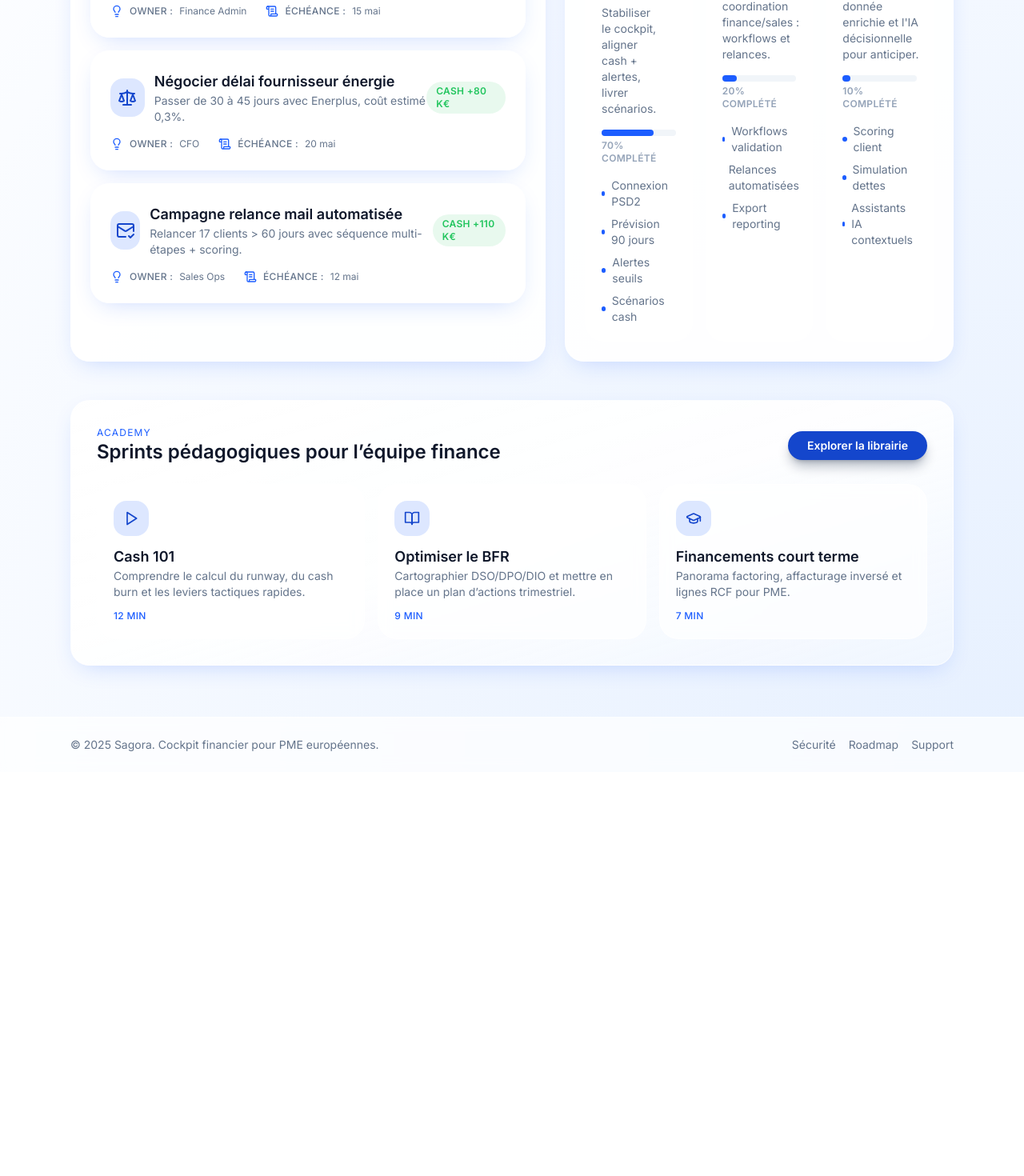
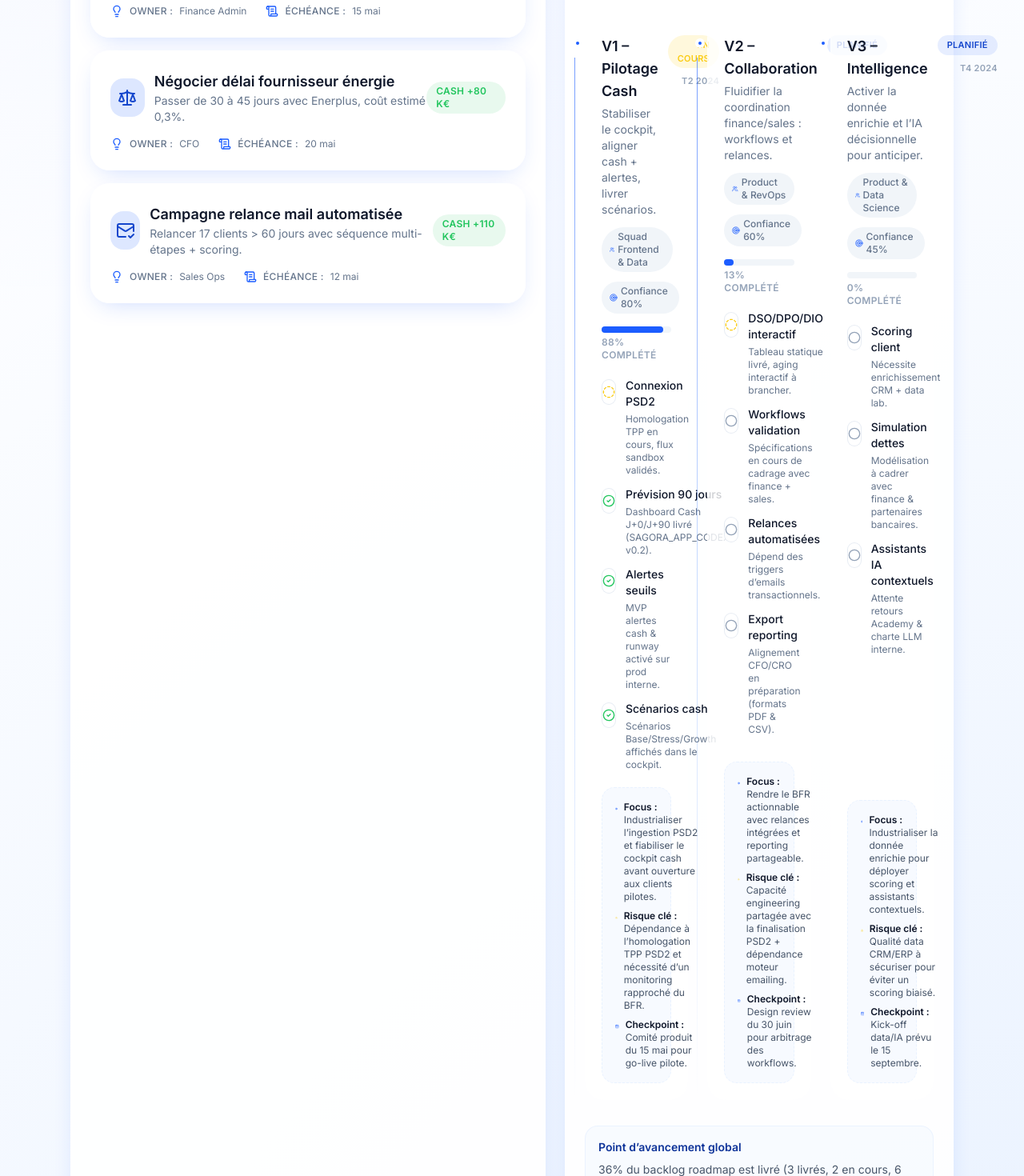
Before and after one commit to Robiin1199/SagoraAI, a Next.js app: page / in a window 1280 px wide. Shown: the part 1908-3378 px from the top of the page at 80% size. Before the commit the page ends 2873 px from the top, so only its background shows below. Built offline with nearby package versions, Linux system fonts and the light colour scheme.

Commit message:
feat: enrich roadmap with annotated timeline

```diff
--- a/components/roadmap.tsx
+++ b/components/roadmap.tsx
@@ -1,38 +1,126 @@
+import { AlertTriangle, CalendarCheck, CheckCircle2, Circle, CircleDashed, Target, Users } from "lucide-react";
+
 import { cn } from "@/lib/utils";
 
 type RoadmapStatus = "done" | "progress" | "planned";
 
-const roadmap: Array<{
+type RoadmapItemStatus = "done" | "progress" | "planned";
+
+type RoadmapItem = {
+  label: string;
+  status: RoadmapItemStatus;
+  note?: string;
+};
+
+type RoadmapStep = {
   title: string;
   description: string;
   status: RoadmapStatus;
   target: string;
-  progress: number;
-  items: string[];
-}> = [
+  owner: string;
+  confidence: string;
+  focus: string;
+  risk: string;
+  checkpoint: string;
+  items: RoadmapItem[];
+};
+
+type RoadmapTotals = Record<RoadmapItemStatus | "total", number>;
+
+const roadmap: RoadmapStep[] = [
   {
     title: "V1 – Pilotage Cash",
     description: "Stabiliser le cockpit, aligner cash + alertes, livrer scénarios.",
     status: "progress",
     target: "T2 2024",
-    progress: 70,
-    items: ["Connexion PSD2", "Prévision 90 jours", "Alertes seuils", "Scénarios cash"]
+    owner: "Squad Frontend & Data",
+    confidence: "80%",
+    focus: "Industrialiser l’ingestion PSD2 et fiabiliser le cockpit cash avant ouverture aux clients pilotes.",
+    risk: "Dépendance à l’homologation TPP PSD2 et nécessité d’un monitoring rapproché du BFR.",
+    checkpoint: "Comité produit du 15 mai pour go-live pilote.",
+    items: [
+      {
+        label: "Connexion PSD2",
+        status: "progress",
+        note: "Homologation TPP en cours, flux sandbox validés."
+      },
+      {
+        label: "Prévision 90 jours",
+        status: "done",
+        note: "Dashboard Cash J+0/J+90 livré (SAGORA_APP_CODEX v0.2)."
+      },
+      {
+        label: "Alertes seuils",
+        status: "done",
+        note: "MVP alertes cash & runway activé sur prod interne."
+      },
+      {
+        label: "Scénarios cash",
+        status: "done",
+        note: "Scénarios Base/Stress/Growth affichés dans le cockpit."
+      }
+    ]
   },
   {
     title: "V2 – Collaboration",
     description: "Fluidifier la coordination finance/sales : workflows et relances.",
     status: "planned",
     target: "T3 2024",
-    progress: 20,
-    items: ["Workflows validation", "Relances automatisées", "Export reporting"]
+    owner: "Product & RevOps",
+    confidence: "60%",
+    focus: "Rendre le BFR actionnable avec relances intégrées et reporting partageable.",
+    risk: "Capacité engineering partagée avec la finalisation PSD2 + dépendance moteur emailing.",
+    checkpoint: "Design review du 30 juin pour arbitrage des workflows.",
+    items: [
+      {
+        label: "DSO/DPO/DIO interactif",
+        status: "progress",
+        note: "Tableau statique livré, aging interactif à brancher."
+      },
+      {
+        label: "Workflows validation",
+        status: "planned",
+        note: "Spécifications en cours de cadrage avec finance + sales."
+      },
+      {
+        label: "Relances automatisées",
+        status: "planned",
+        note: "Dépend des triggers d’emails transactionnels."
+      },
+      {
+        label: "Export reporting",
+        status: "planned",
+        note: "Alignement CFO/CRO en préparation (formats PDF & CSV)."
+      }
+    ]
   },
   {
     title: "V3 – Intelligence",
-    description: "Activer la donnée enrichie et l'IA décisionnelle pour anticiper.",
+    description: "Activer la donnée enrichie et l’IA décisionnelle pour anticiper.",
     status: "planned",
     target: "T4 2024",
-    progress: 10,
-    items: ["Scoring client", "Simulation dettes", "Assistants IA contextuels"]
+    owner: "Product & Data Science",
+    confidence: "45%",
+    focus: "Industrialiser la donnée enrichie pour déployer scoring et assistants contextuels.",
+    risk: "Qualité data CRM/ERP à sécuriser pour éviter un scoring biaisé.",
+    checkpoint: "Kick-off data/IA prévu le 15 septembre.",
+    items: [
+      {
+        label: "Scoring client",
+        status: "planned",
+        note: "Nécessite enrichissement CRM + data lab."
+      },
+      {
+        label: "Simulation dettes",
+        status: "planned",
+        note: "Modélisation à cadrer avec finance & partenaires bancaires."
+      },
+      {
+        label: "Assistants IA contextuels",
+        status: "planned",
+        note: "Attente retours Academy & charte LLM interne."
+      }
+    ]
   }
 ];
 
@@ -51,27 +139,117 @@ const statusConfig: Record<RoadmapStatus, { label: string; className: string }>
   }
 };
 
+const itemStatusConfig: Record<
+  RoadmapItemStatus,
+  { label: string; className: string; icon: typeof CheckCircle2 }
+> = {
+  done: {
+    label: "Livré",
+    className: "text-success",
+    icon: CheckCircle2
+  },
+  progress: {
+    label: "En cours",
+    className: "text-warning",
+    icon: CircleDashed
+  },
+  planned: {
+    label: "Planifié",
+    className: "text-slate-400",
+    icon: Circle
+  }
+};
+
+const computeProgress = (items: RoadmapItem[]): number => {
+  if (!items.length) {
+    return 0;
+  }
+
+  const score = items.reduce((acc, item) => {
+    if (item.status === "done") {
+      return acc + 1;
+    }
+
+    if (item.status === "progress") {
+      return acc + 0.5;
+    }
+
+    return acc;
+  }, 0);
+
+  return Math.round((score / items.length) * 100);
+};
+
 export function Roadmap() {
+  const totals = roadmap.reduce<RoadmapTotals>(
+    (acc, step) => {
+      step.items.forEach((item) => {
+        acc.total += 1;
+        acc[item.status] += 1;
+      });
+
+      return acc;
+    },
+    { done: 0, progress: 0, planned: 0, total: 0 } satisfies RoadmapTotals
+  );
+
+  const overallProgress = totals.total
+    ? Math.round(((totals.done + totals.progress * 0.5) / totals.total) * 100)
+    : 0;
+
   return (
     <section className="rounded-3xl border border-white/60 bg-white/90 p-6 shadow-card dark:border-slate-800 dark:bg-slate-900/80">
-      <header className="flex items-center justify-between">
+      <header className="flex flex-col gap-4 md:flex-row md:items-center md:justify-between">
         <div>
           <p className="text-xs uppercase tracking-widest text-primary-500">Roadmap produit</p>
           <h2 className="text-xl font-semibold text-slate-900 dark:text-white">Cap sur 12 mois de pilotage financier</h2>
+          <p className="mt-2 text-sm text-slate-500 dark:text-slate-400">
+            Vue annotée des jalons clés, avec focus, risques et checkpoints pour aligner les équipes finance, data et produit.
+          </p>
         </div>
-        <span className="rounded-full bg-primary-500/10 px-3 py-1 text-xs font-semibold uppercase tracking-wide text-primary-600">
+        <div className="flex flex-wrap items-center gap-2 text-xs">
+          <span className="rounded-full bg-primary-500/10 px-3 py-1 font-semibold uppercase tracking-wide text-primary-600">
             Rolling 90 jours
           </span>
+          <span className="rounded-full border border-primary-100 px-3 py-1 font-semibold uppercase tracking-wide text-primary-500 dark:border-primary-500/40 dark:text-primary-300">
+            Dernière revue : 8 mai 2024
+          </span>
+        </div>
       </header>
-      <div className="mt-6 grid gap-4 md:grid-cols-3">
-        {roadmap.map((step) => {
+
+      <div className="mt-6 flex flex-wrap gap-4 text-xs text-slate-500 dark:text-slate-400">
+        {Object.entries(itemStatusConfig).map(([key, value]) => {
+          const Icon = value.icon;
+          return (
+            <span
+              key={key}
+              className="inline-flex items-center gap-1 rounded-full border border-slate-200/80 bg-white/70 px-3 py-1 dark:border-slate-700 dark:bg-slate-900/70"
+            >
+              <Icon className={cn("h-3.5 w-3.5", value.className)} />
+              {value.label}
+            </span>
+          );
+        })}
+      </div>
+
+      <div className="relative mt-8 grid gap-6 lg:grid-cols-3">
+        {roadmap.map((step, index) => {
           const status = statusConfig[step.status];
+          const progress = computeProgress(step.items);
+
           return (
             <article
               key={step.title}
-              className="flex flex-col gap-4 rounded-3xl border border-white/60 bg-white/70 p-5 dark:border-slate-800/60 dark:bg-slate-900/70"
+              className="relative flex h-full flex-col gap-5 rounded-3xl border border-white/60 bg-white/80 p-5 dark:border-slate-800/60 dark:bg-slate-900/70"
             >
-              <div className="flex items-start justify-between gap-2">
+              <span className="absolute -left-4 top-6 hidden h-3 w-3 rounded-full border-4 border-white bg-primary-500 dark:border-slate-900 dark:bg-primary-400 lg:block" />
+              {index < roadmap.length - 1 ? (
+                <span className="absolute -left-[14px] top-12 hidden h-[calc(100%-3rem)] w-px bg-gradient-to-b from-primary-500/60 via-primary-400/30 to-transparent dark:from-primary-400/70 dark:via-primary-400/20 lg:block" />
+              ) : null}
+
+              <div className="flex flex-col gap-4">
+                <div className="flex flex-col gap-3">
+                  <div className="flex items-start justify-between gap-3">
                     <div>
                       <h3 className="text-lg font-semibold text-slate-900 dark:text-white">{step.title}</h3>
                       <p className="mt-1 text-sm text-slate-500 dark:text-slate-400">{step.description}</p>
@@ -88,27 +266,85 @@ export function Roadmap() {
                       <span className="text-[11px] font-semibold uppercase tracking-wide text-slate-400">{step.target}</span>
                     </div>
                   </div>
+                  <div className="flex flex-wrap items-center gap-3 text-xs font-medium text-slate-500 dark:text-slate-400">
+                    <span className="inline-flex items-center gap-1 rounded-full bg-slate-100 px-2.5 py-1 dark:bg-slate-800/60">
+                      <Users className="h-3.5 w-3.5 text-primary-500" /> {step.owner}
+                    </span>
+                    <span className="inline-flex items-center gap-1 rounded-full bg-slate-100 px-2.5 py-1 dark:bg-slate-800/60">
+                      <Target className="h-3.5 w-3.5 text-primary-500" /> Confiance {step.confidence}
+                    </span>
+                  </div>
+                </div>
+
                 <div>
                   <div className="h-2 rounded-full bg-slate-100 dark:bg-slate-800">
                     <div
                       className="h-full rounded-full bg-primary-500 transition-all dark:bg-primary-400"
-                    style={{ width: `${step.progress}%` }}
+                      style={{ width: `${progress}%` }}
                     />
                   </div>
-                <p className="mt-1 text-xs font-semibold uppercase tracking-wide text-slate-400">{step.progress}% complété</p>
+                  <p className="mt-1 text-xs font-semibold uppercase tracking-wide text-slate-400">{progress}% complété</p>
                 </div>
-              <ul className="space-y-2 text-sm text-slate-500 dark:text-slate-400">
-                {step.items.map((item) => (
-                  <li key={item} className="flex items-center gap-2">
-                    <span className="h-1.5 w-1.5 rounded-full bg-primary-500" />
-                    {item}
+              </div>
+
+              <ul className="space-y-3">
+                {step.items.map((item) => {
+                  const itemStatus = itemStatusConfig[item.status];
+                  const Icon = itemStatus.icon;
+
+                  return (
+                    <li key={item.label} className="flex gap-3">
+                      <span
+                        className={cn(
+                          "mt-0.5 flex h-8 w-8 items-center justify-center rounded-full border border-slate-200/80 bg-white/90 dark:border-slate-700 dark:bg-slate-900/70",
+                          itemStatus.className
+                        )}
+                      >
+                        <Icon className="h-4 w-4" />
+                      </span>
+                      <div className="space-y-1">
+                        <p className="text-sm font-medium text-slate-900 dark:text-white">{item.label}</p>
+                        {item.note ? (
+                          <p className="text-xs text-slate-500 dark:text-slate-400">{item.note}</p>
+                        ) : null}
+                      </div>
                     </li>
-                ))}
+                  );
+                })}
               </ul>
+
+              <div className="mt-auto grid gap-2 rounded-2xl border border-dashed border-primary-100/80 bg-primary-50/60 p-4 text-xs text-slate-600 dark:border-primary-500/30 dark:bg-slate-900/50 dark:text-slate-300">
+                <p className="flex items-start gap-2">
+                  <Target className="mt-0.5 h-4 w-4 text-primary-500" />
+                  <span>
+                    <span className="font-semibold text-slate-900 dark:text-white">Focus :</span> {step.focus}
+                  </span>
+                </p>
+                <p className="flex items-start gap-2">
+                  <AlertTriangle className="mt-0.5 h-4 w-4 text-warning" />
+                  <span>
+                    <span className="font-semibold text-slate-900 dark:text-white">Risque clé :</span> {step.risk}
+                  </span>
+                </p>
+                <p className="flex items-start gap-2">
+                  <CalendarCheck className="mt-0.5 h-4 w-4 text-primary-500" />
+                  <span>
+                    <span className="font-semibold text-slate-900 dark:text-white">Checkpoint :</span> {step.checkpoint}
+                  </span>
+                </p>
+              </div>
             </article>
           );
         })}
       </div>
+
+      <footer className="mt-8 rounded-2xl border border-primary-100/70 bg-primary-50/50 p-4 text-sm text-slate-600 dark:border-primary-500/30 dark:bg-slate-900/60 dark:text-slate-300">
+        <h3 className="text-sm font-semibold text-primary-700 dark:text-primary-300">Point d’avancement global</h3>
+        <p className="mt-2">
+          {overallProgress}% du backlog roadmap est livré ({totals.done} livrés, {totals.progress} en cours, {totals.planned} planifiés).
+        </p>
+        <p className="mt-1 text-xs text-slate-500 dark:text-slate-400">Source : SAGORA_APP_CODEX v0.2 – mise à jour 08/05/2024.</p>
+      </footer>
     </section>
   );
 }
```
Lines whose indentation alone changed are shown as unchanged.
